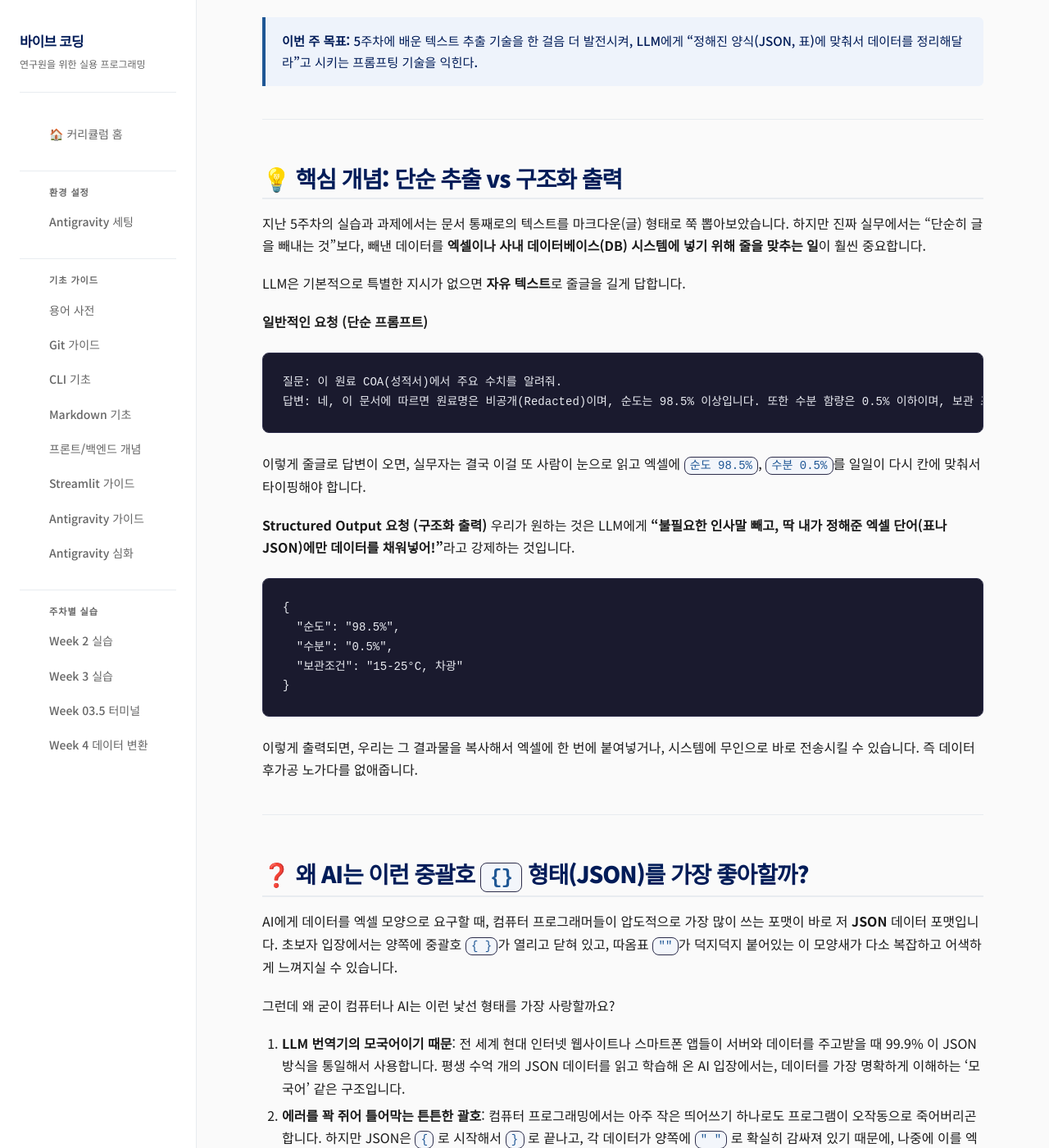
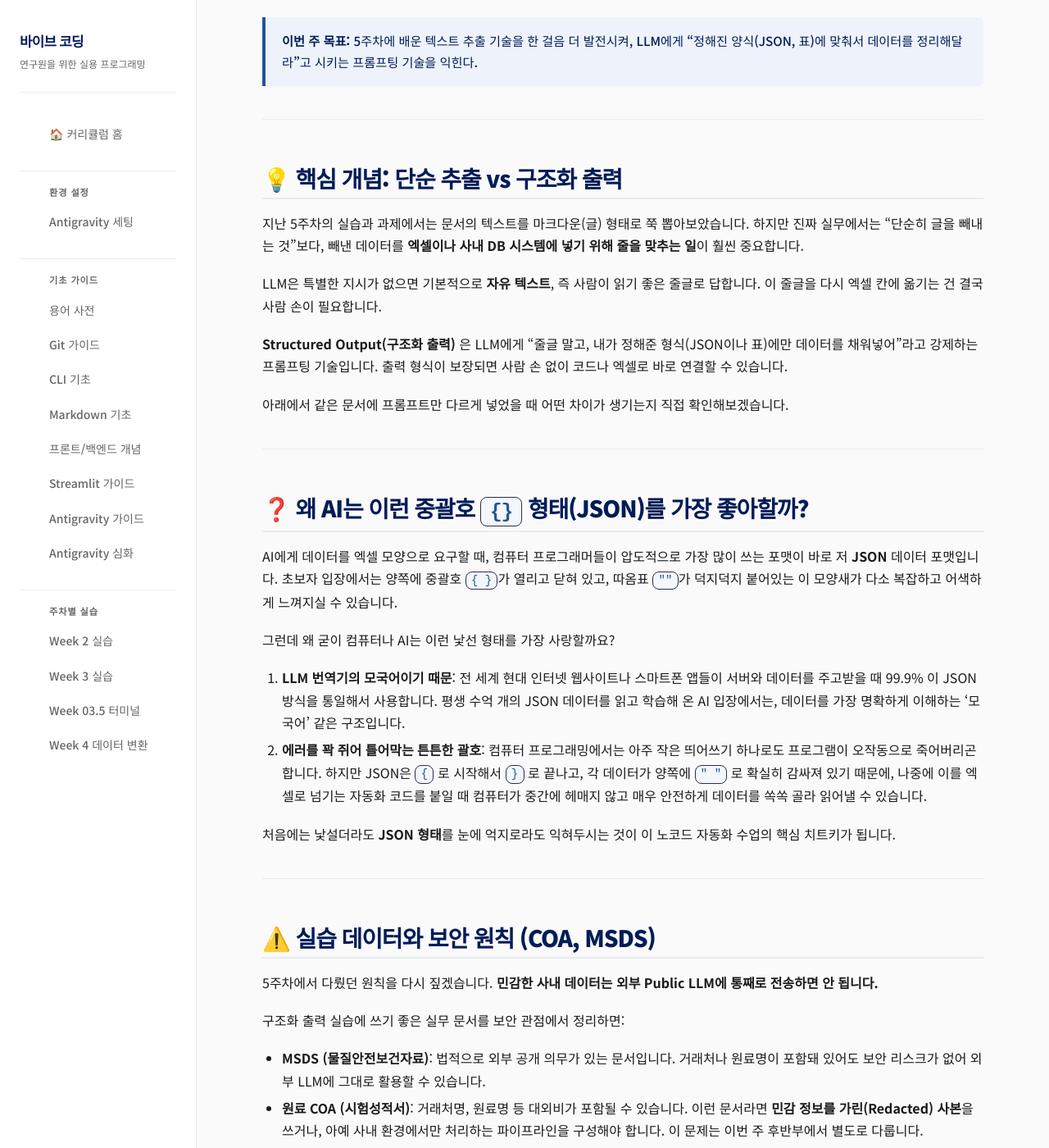
Before and after one commit to arimons/vibe-coding, a Jekyll site: the page built from docs/week06-structured-output.md, in a window 1280 px wide and 1400 px high, scrolled down 314 px. Shown: the whole window at 82% size. Built offline with Jekyll 4.4.1, drawn with Linux system fonts in a browser that asks for light colours; some web fonts are replaced; some of the changed text lies outside the part shown.

Commit message:
docs:6주차 중복 수정, 프롬프트 고도화

````diff
--- a/docs/week06-structured-output.md
+++ b/docs/week06-structured-output.md
@@ -12,30 +12,14 @@
 
 ## 💡 핵심 개념: 단순 추출 vs 구조화 출력
 
-지난 5주차의 실습과 과제에서는 문서 통째로의 텍스트를 마크다운(글) 형태로 쭉 뽑아보았습니다.
-하지만 진짜 실무에서는 "단순히 글을 빼내는 것"보다, 빼낸 데이터를 **엑셀이나 사내 데이터베이스(DB) 시스템에 넣기 위해 줄을 맞추는 일**이 훨씬 중요합니다.
+지난 5주차의 실습과 과제에서는 문서의 텍스트를 마크다운(글) 형태로 쭉 뽑아보았습니다.
+하지만 진짜 실무에서는 "단순히 글을 빼내는 것"보다, 빼낸 데이터를 **엑셀이나 사내 DB 시스템에 넣기 위해 줄을 맞추는 일**이 훨씬 중요합니다.
 
-LLM은 기본적으로 특별한 지시가 없으면 **자유 텍스트**로 줄글을 길게 답합니다.
+LLM은 특별한 지시가 없으면 기본적으로 **자유 텍스트**, 즉 사람이 읽기 좋은 줄글로 답합니다. 이 줄글을 다시 엑셀 칸에 옮기는 건 결국 사람 손이 필요합니다.
 
-**일반적인 요청 (단순 프롬프트)**
-```
-질문: 이 원료 COA(성적서)에서 주요 수치를 알려줘.
-답변: 네, 이 문서에 따르면 원료명은 비공개(Redacted)이며, 순도는 98.5% 이상입니다. 또한 수분 함량은 0.5% 이하이며, 보관 조건은...
-```
-이렇게 줄글로 답변이 오면, 실무자는 결국 이걸 또 사람이 눈으로 읽고 엑셀에 `순도 98.5%`, `수분 0.5%`를 일일이 다시 칸에 맞춰서 타이핑해야 합니다.
+**Structured Output(구조화 출력)** 은 LLM에게 "줄글 말고, 내가 정해준 형식(JSON이나 표)에만 데이터를 채워넣어"라고 강제하는 프롬프팅 기술입니다. 출력 형식이 보장되면 사람 손 없이 코드나 엑셀로 바로 연결할 수 있습니다.
 
-**Structured Output 요청 (구조화 출력)**
-우리가 원하는 것은 LLM에게 **"불필요한 인사말 빼고, 딱 내가 정해준 엑셀 단어(표나 JSON)에만 데이터를 채워넣어!"**라고 강제하는 것입니다.
-
-```json
-{
-  "순도": "98.5%",
-  "수분": "0.5%",
-  "보관조건": "15-25°C, 차광"
-}
-```
-
-이렇게 출력되면, 우리는 그 결과물을 복사해서 엑셀에 한 번에 붙여넣거나, 시스템에 무인으로 바로 전송시킬 수 있습니다. 즉 데이터 후가공 노가다를 없애줍니다.
+아래에서 같은 문서에 프롬프트만 다르게 넣었을 때 어떤 차이가 생기는지 직접 확인해보겠습니다.
 
 ---
 
@@ -53,14 +37,14 @@
 
 ---
 
-## ⚠️ 실습용 데이터 준비 및 보안 (COA, MSDS)
+## ⚠️ 실습 데이터와 보안 원칙 (COA, MSDS)
 
-5주차 5-B 실습(임상 보고서 로컬 처리 파이프라인)에서 우리는 **"민감한 사내 데이터는 외부 AI 서비스(Public LLM)에 통째로 전송하면 안 된다"**는 원칙을 배웠습니다.
+5주차에서 다뤘던 원칙을 다시 짚겠습니다. **민감한 사내 데이터는 외부 Public LLM에 통째로 전송하면 안 됩니다.**
 
-따라서 이번 구조화 출력 실습에서도 진짜 보안 문제가 일절 없는 실무형 문서들을 활용합니다.
+구조화 출력 실습에 쓰기 좋은 실무 문서를 보안 관점에서 정리하면:
 
-1. **MSDS (물질안전보건자료)**: 제품의 안전성 정보를 담은 파일로, 사실상 외부에 널리 전체 공개되는 자료이므로 보안 리스크가 전혀 없습니다.
-2. **원료 COA (시험성적서)**: 엑셀이나 내부 시스템 ERP에 가장 빈번하게 적어 넣어야 하는 서류의 꽃입니다. 특정 회사의 대외비나 핵심 원료명이 들어간다면, **원료명 등 핵심 정보 부분만 화이트로 지운(Redacted) 실제 COA 파일**을 쓰시면 보안 걱정 없이 생생한 실무 느낌으로 실습이 가능합니다.
+- **MSDS (물질안전보건자료)**: 법적으로 외부 공개 의무가 있는 문서입니다. 거래처나 원료명이 포함돼 있어도 보안 리스크가 없어 외부 LLM에 그대로 활용할 수 있습니다.
+- **원료 COA (시험성적서)**: 거래처명, 원료명 등 대외비가 포함될 수 있습니다. 이런 문서라면 **민감 정보를 가린(Redacted) 사본**을 쓰거나, 아예 사내 환경에서만 처리하는 파이프라인을 구성해야 합니다. 이 문제는 이번 주 후반부에서 별도로 다룹니다.
 
 ---
 
@@ -163,38 +147,36 @@
 <div style="display:flex; gap:16px; margin:20px 0;">
 
   <div style="flex:1; border:1.5px solid #d0d0d0; border-radius:8px; padding:16px; background:#fafafa;">
-    <div style="font-weight:bold; color:#888; margin-bottom:10px;">❌ 일반 프롬프트</div>
+    <div style="font-weight:bold; color:#888; margin-bottom:10px;">❌ 일반 프롬프트 (형식 미지정)</div>
     <div style="font-size:0.85em; color:#555; background:#f0f0f0; border-radius:4px; padding:8px; margin-bottom:12px;">
-      "이 COA에서 주요 수치 알려줘."
+      "이 COA에서 순도, 수분함량, 보관조건 알려줘."
     </div>
     <div style="font-size:0.88em; line-height:1.7; color:#333;">
       안녕하세요! 첨부하신 COA 문서를 검토한 결과,
       해당 원료의 순도는 <strong>98.5% 이상</strong>으로 확인됩니다.
       수분 함량의 경우 <strong>0.5% 이하</strong>를 만족하며,
-      보관 조건은 서늘하고 건조한 곳에 보관하도록 명시되어 있습니다.
-      위험성 관련해서는 피부 자극 가능성이 있으니 취급 시
-      보호 장갑 착용을 권장한다고 기재되어 있네요.
-      추가로 궁금하신 사항이 있으시면 편하게 말씀해 주세요! 😊
+      보관 조건은 서늘하고 건조한 곳(15~25°C)에 보관하도록
+      명시되어 있습니다. 추가로 궁금하신 사항이 있으시면
+      편하게 말씀해 주세요! 😊
     </div>
     <div style="margin-top:12px; font-size:0.8em; color:#c0392b; font-weight:bold;">
-      → 사람이 읽기엔 괜찮지만, 코드나 엑셀에 바로 쓸 수 없음
+      → 항목은 맞지만 자연어 출력 — 코드나 엑셀에 바로 쓸 수 없음
     </div>
   </div>
 
   <div style="flex:1; border:1.5px solid #1F5795; border-radius:8px; padding:16px; background:#f0f4f9;">
-    <div style="font-weight:bold; color:#1F5795; margin-bottom:10px;">✅ 구조화 프롬프트</div>
+    <div style="font-weight:bold; color:#1F5795; margin-bottom:10px;">✅ 구조화 프롬프트 (JSON Schema 지정)</div>
     <div style="font-size:0.85em; color:#555; background:#e8eef5; border-radius:4px; padding:8px; margin-bottom:12px;">
-      "아래 JSON 형식으로만 답해. 인사말 금지."
+      "아래 JSON Schema 형식으로만 답해. 인사말 금지.<br>
+      {"type":"object","properties":{"순도":{"type":"string"},"수분함량":{"type":"string"},"보관조건":{"type":"string"}},"required":["순도","수분함량","보관조건"]}"
     </div>
     <pre style="font-size:0.85em; background:#fff; border:1px solid #c8d8ea; border-radius:4px; padding:10px; margin:0; line-height:1.6;">{
-  "CAS번호": "50-00-0",
   "순도": "98.5% 이상",
-  "외관": "무색 투명 액체",
-  "보관조건": "15-25°C, 차광",
-  "위험성_경고": "피부 자극 가능"
+  "수분함량": "0.5% 이하",
+  "보관조건": "15-25°C, 차광 보관"
 }</pre>
     <div style="margin-top:12px; font-size:0.8em; color:#1F5795; font-weight:bold;">
-      → 코드가 바로 읽고, 엑셀에 바로 쓸 수 있음
+      → 필드명·형식 보장 — 코드가 바로 읽고 엑셀에 바로 쓸 수 있음
     </div>
   </div>
 
````
